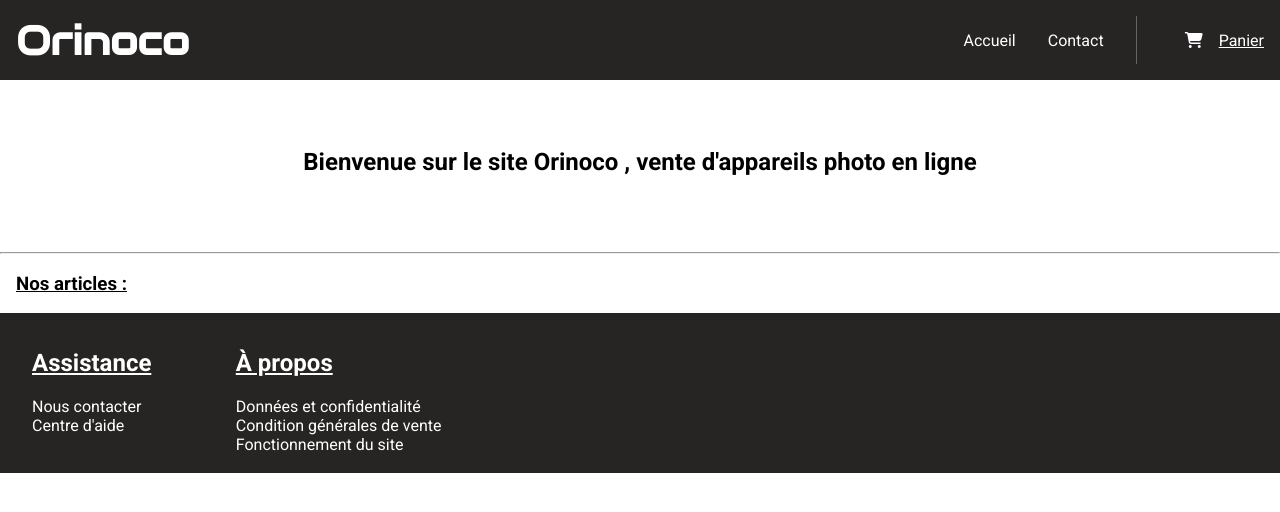
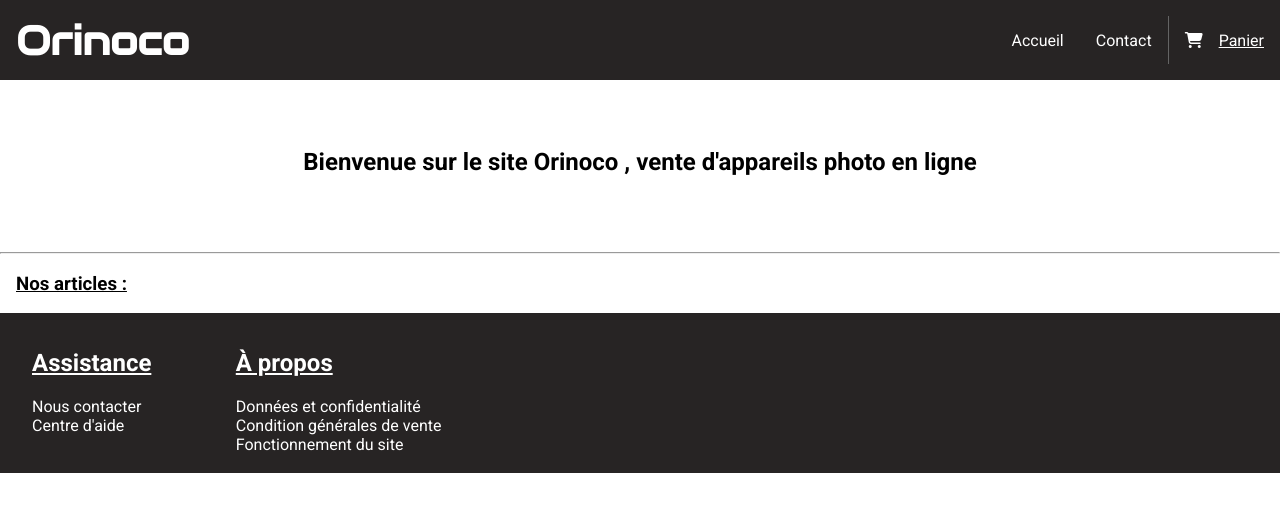
Before and after one commit to zeddoth/DosscheJordan_5_08042021, a plain HTML site: page index.html in a window 1280 px wide. Drawn offline with Linux system fonts and the light colour scheme; no server answers; a web font is replaced by a local one.

Commit message:
Modifications CSS

```diff
--- a/style.css
+++ b/style.css
@@ -12,16 +12,13 @@
   height: 5rem;
   background-color: rgb(39, 36, 36);
   align-items: center;
-}
-.navbar_logo {
-  width: 80%;
+  justify-content: space-between;
 }
 .navbar_spacing {
   height: 3rem;
   width: 1px;
   background-color: rgb(100, 100, 100);
-  margin-left: 1rem;
-  margin-right: 3rem;
+  margin-right: 1rem;
 }
 .navbar_logo_h1 {
   font-size: 2.5rem;
@@ -87,7 +84,7 @@
   margin: 0;
   padding: 0;
   display: grid;
-  grid-template-columns: 1fr 1fr;
+  grid-template-columns: 1fr;
   grid-template-rows: 1fr 1fr 1fr;
 }
 
```
Also changed, not shown: index.html (+1 -1 lines).
